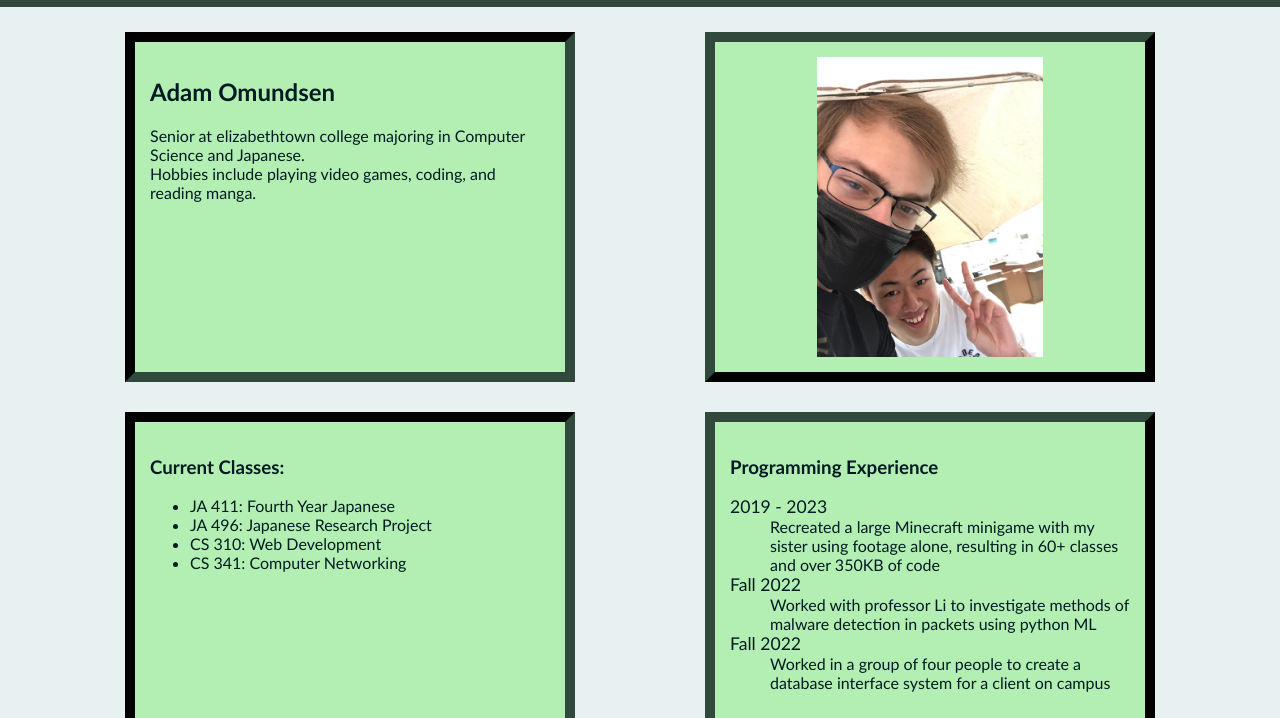
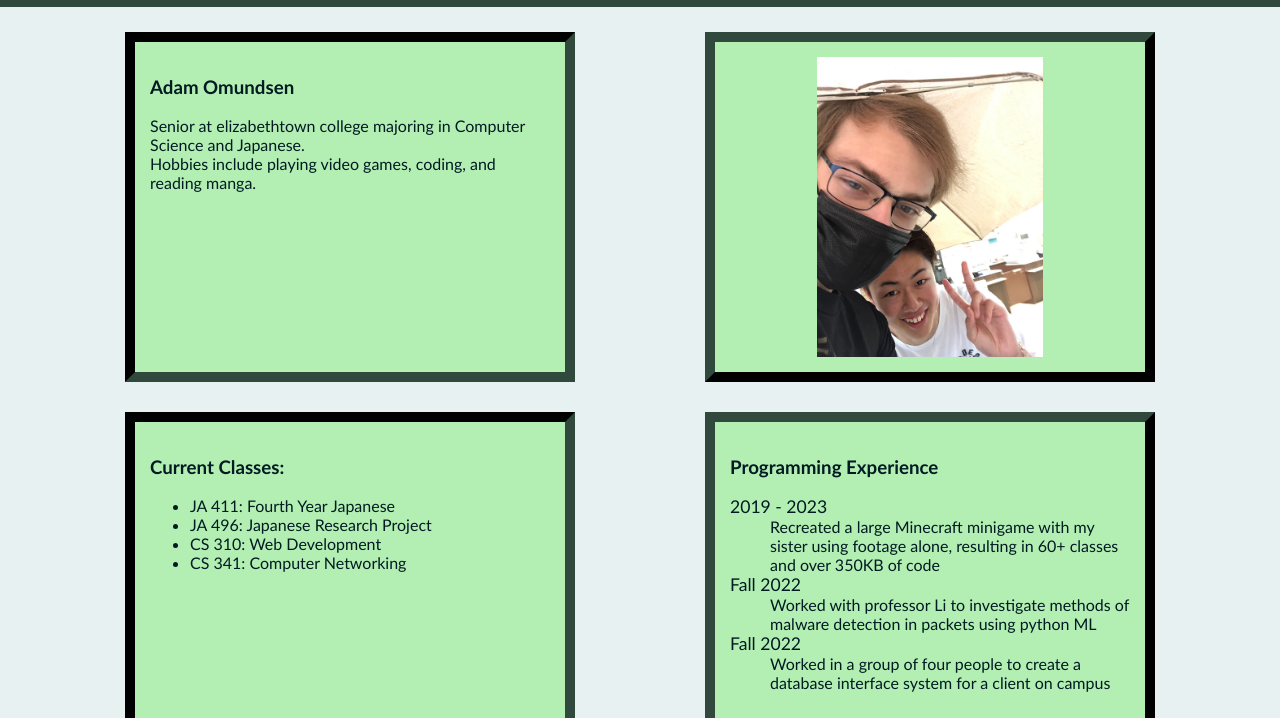
Before and after one commit to o2bblockbusting/o2bblockbusting.github.io, a plain HTML site: page index.html in a window 1280 px wide. Shown: the part 82-800 px from the top of the page. Drawn offline with Linux system fonts and the light colour scheme.

Commit message:
Minor W3 compliance fix

```diff
--- a/index.css
+++ b/index.css
@@ -51,7 +51,7 @@ main {
 main > * {
     margin: 15px;
     padding: 15px;
-    height: 300px;
+    max-height: 300px;
     width: 400px;
     border: 10px inset #31493C;
     background-color: #B3EFB2;
--- a/index.html
+++ b/index.html
@@ -13,15 +13,15 @@
     <main>
         <!-- Main section of the webpage body (where most content is) -->
         <section class="personal-description">
-            <h1>Adam Omundsen</h1>
+            <h3>Adam Omundsen</h3>
             <p>
                 Senior at elizabethtown college majoring in Computer Science and Japanese.<br>
                 Hobbies include playing video games, coding, and reading manga.
             </p>
         </section>
-        <section id="personal-image-container">
+        <div id="personal-image-container">
             <img id="personal-image" src="1686175220058.jpg" alt="Adam with Japanese friend under an umbrella">
-        </section>
+        </div>
         <section class="classes">
             <h3>Current Classes:</h3>
             <ul>
```
